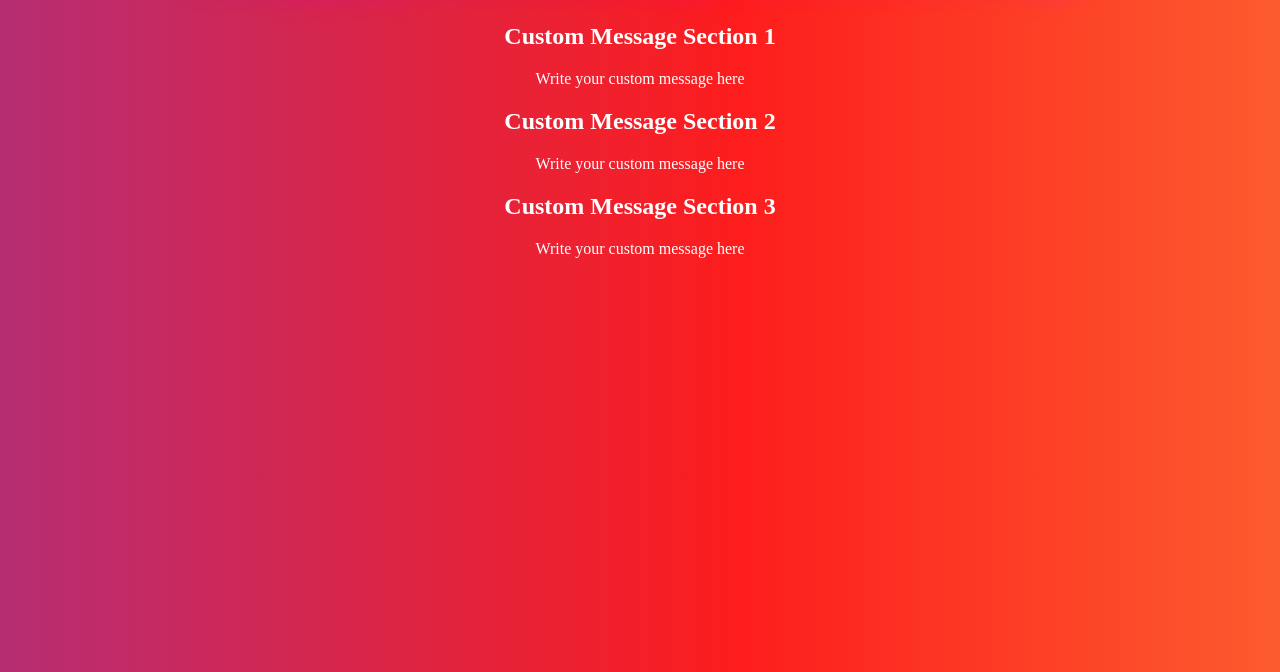
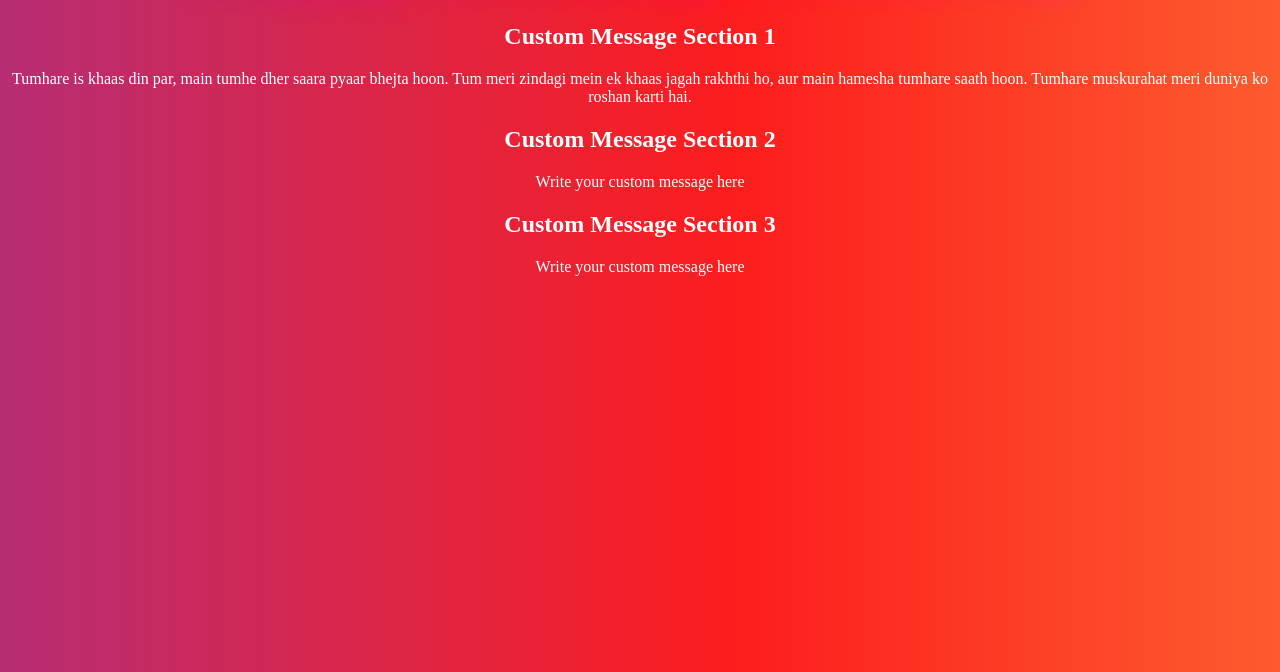
Before and after one commit to Sury45/Nimisha-birthday, a plain HTML site: page index.html in a window 1280 px wide. Shown: the part 128-800 px from the top of the page. Drawn offline with Linux system fonts and the light colour scheme; a script that the page names is missing.

Commit message:
Update index.html

```diff
--- a/index.html
+++ b/index.html
@@ -40,7 +40,7 @@
   <h1>Happy Birthday Nimisha♥️</h1>
   <section>
     <h2>Custom Message Section 1</h2>
-    <p>Write your custom message here</p>
+    <p>Tumhare is khaas din par, main tumhe dher saara pyaar bhejta hoon. Tum meri zindagi mein ek khaas jagah rakhthi ho, aur main hamesha tumhare saath hoon. Tumhare muskurahat meri duniya ko roshan karti hai.</p></p>
   </section>
   <section>
     <h2>Custom Message Section 2</h2>
```
